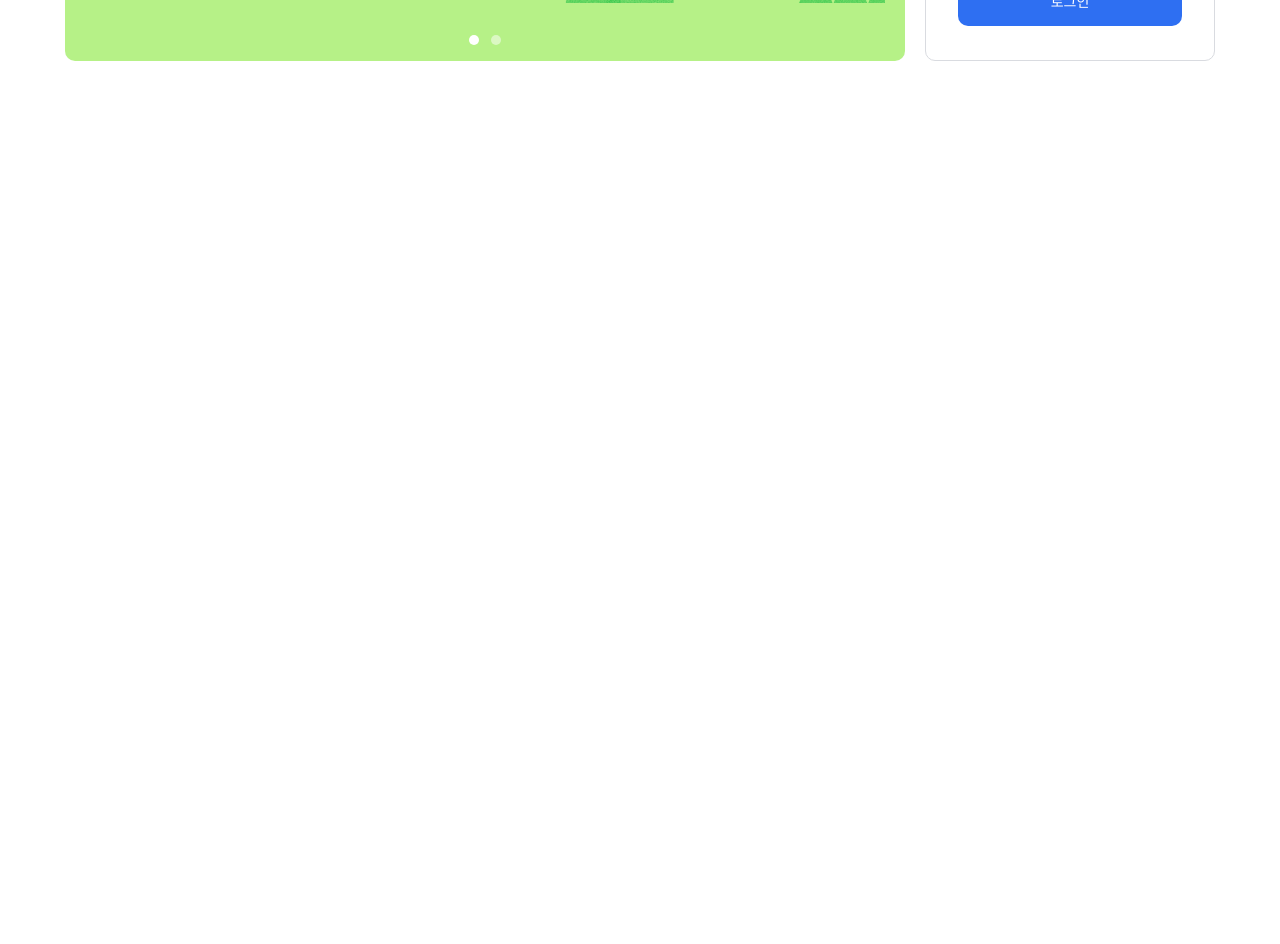
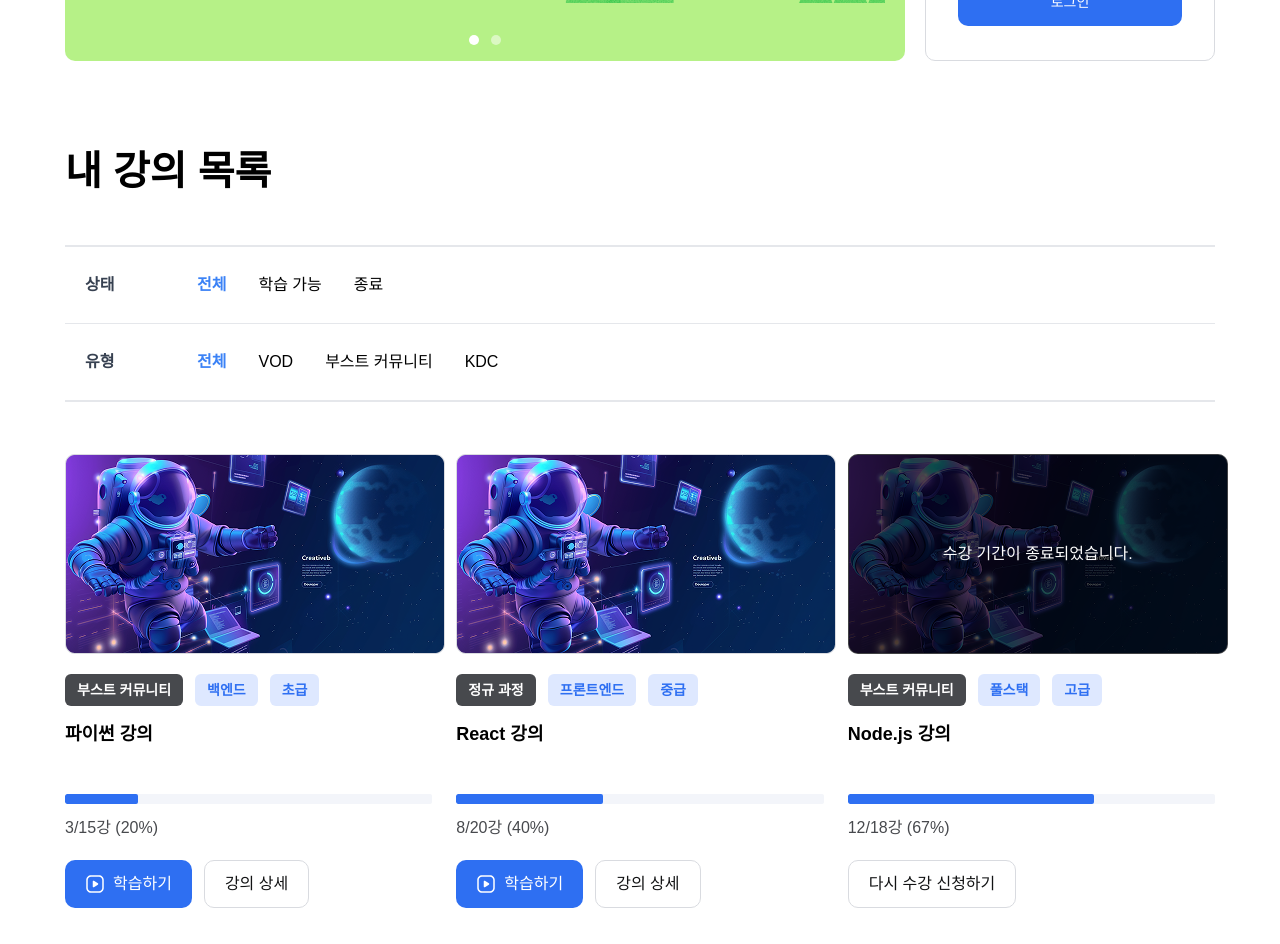
Before and after one commit to yeo-meme/weniversity-web, a React (Vite) app: page / in a window 1280 px wide. Shown: the part 400-1344 px from the top of the page. Before the commit the page ends 800 px from the top, so only its background shows below. Built offline with nearby package versions, Linux system fonts and the light colour scheme; a web font is replaced by a local one.

Commit message:
feat: 내 강의 목록 ui 구현
- 강의 목록 필터, 카드 컴포넌트 ui 작업
- 확인 차 main에 임시 적용

```diff
--- a/src/App.tsx
+++ b/src/App.tsx
@@ -6,6 +6,7 @@ import { logout } from "./auth/auth-slice.ts";
 import Header from "./components/header/header.tsx";
 import HeroSection from "./components/hero/hero-section.tsx";
 import LoginPage from "./page/login/login.tsx";
+import MyLectures from "./page/my-lectures/my-lectures.tsx";
 import "./index.css";
 
 function AppContent() {
@@ -47,6 +48,7 @@ function AppContent() {
           isLoggedIn={isAuthenticated}
           onLogin={() => setCurrentPage("login")}
         />
+        <MyLectures />
         <div className="mt-4 flex gap-4"></div>
       </main>
     </>
--- /dev/null
+++ b/src/components/lectures/lecture-card.tsx
@@ -0,0 +1,112 @@
+import React from "react";
+import { VideoIcon } from "../common/icon.tsx";
+
+interface Tag {
+  text: string;
+  type: "type" | "kind";
+}
+
+interface LectureCardProps {
+  thumbnailSrc: string;
+  thumbnailAlt?: string;
+  tags: Tag[];
+  title: string;
+  currentProgress: number;
+  totalLessons: number;
+  progressPercentage: number;
+  isExpired?: boolean;
+  onLearnClick?: () => void;
+  onDetailClick?: () => void;
+  onReapplyClick?: () => void;
+}
+
+const LectureCard: React.FC<LectureCardProps> = ({
+  thumbnailSrc,
+  thumbnailAlt = "강의 썸네일",
+  tags,
+  title,
+  currentProgress,
+  totalLessons,
+  progressPercentage,
+  isExpired = false,
+  onLearnClick,
+  onDetailClick,
+  onReapplyClick,
+}) => {
+  return (
+    <article className="lecture-card max-w-[380px] flex flex-col">
+      <div className="thumbnail-wrapper relative w-[380px] h-[200px] mb-5">
+        <img
+          src={thumbnailSrc}
+          className="thumbnail-img w-full h-full mb-0"
+          alt={thumbnailAlt}
+        />
+        {isExpired && (
+          <div className="end-overlay absolute top-0 left-0 flex items-center justify-center w-full h-full text-white bg-black/70 rounded-[10px] text-base font-medium">
+            수강 기간이 종료되었습니다.
+          </div>
+        )}
+      </div>
+
+      <div className="tag-wrap flex gap-3 mb-4">
+        {tags.map((tag, index) => (
+          <span
+            key={index}
+            className={`tag px-3 py-1.5 rounded-md text-sm font-semibold ${
+              tag.type === "type"
+                ? "tag-type text-white bg-[#47494d]"
+                : "tag-kind text-[#2e6ff2] bg-[#dee8ff]"
+            }`}
+          >
+            {tag.text}
+          </span>
+        ))}
+      </div>
+
+      <h3 className="lecture-title text-lg font-semibold mb-4 h-14 overflow-hidden leading-6">
+        <span className="line-clamp-2">{title}</span>
+      </h3>
+
+      <div className="progress-wrapper w-full h-2.5 mb-3 bg-[#f3f5fa] rounded-sm overflow-hidden">
+        <div
+          className="progress-fill h-full bg-[#2e6ff2] rounded-sm transition-all duration-300 ease-in-out"
+          style={{ width: `${progressPercentage}%` }}
+        />
+      </div>
+
+      <span className="progress-text mb-5 text-[#47494d]">
+        {currentProgress}/{totalLessons}강 ({progressPercentage}%)
+      </span>
+
+      <div className="lecture-btn-wrap flex gap-3">
+        {isExpired ? (
+          <button
+            className="lecture-btn flex gap-2 items-center border rounded-[10px] py-[11px] px-5 text-[#121314] bg-white border-[#d9dbe0] font-medium justify-center"
+            onClick={onReapplyClick}
+          >
+            다시 수강 신청하기
+          </button>
+        ) : (
+          <>
+            <button
+              className="lecture-btn flex gap-2 items-center border-none rounded-[10px] py-[11px] px-5 text-white bg-[#2e6ff2] font-medium"
+              onClick={onLearnClick}
+            >
+              <VideoIcon />
+              학습하기
+            </button>
+
+            <button
+              className="lecture-btn flex gap-2 items-center border rounded-[10px] py-[11px] px-5 text-[#121314] bg-white border-[#d9dbe0] font-medium"
+              onClick={onDetailClick}
+            >
+              강의 상세
+            </button>
+          </>
+        )}
+      </div>
+    </article>
+  );
+};
+
+export default LectureCard;
--- /dev/null
+++ b/src/components/lectures/lecture-filter.tsx
@@ -0,0 +1,34 @@
+import React from "react";
+
+interface LectureFilterProps {
+  label: string;
+  value: string;
+  isActive: boolean;
+  onClick: (value: string) => void;
+}
+
+const LectureFilter: React.FC<LectureFilterProps> = ({
+  label,
+  value,
+  isActive,
+  onClick,
+}) => {
+  const handleClick = () => {
+    onClick(value);
+  };
+
+  return (
+    <button
+      onClick={handleClick}
+      className={`flex items-center justify-center min-w-[70px] px-3 transition-colors ${
+        isActive
+          ? "text-blue-600 font-bold"
+          : " text-gray-500 hover:text-blue-600"
+      }`}
+    >
+      {label}
+    </button>
+  );
+};
+
+export default LectureFilter;
--- /dev/null
+++ b/src/page/my-lectures/my-lectures.tsx
@@ -0,0 +1,191 @@
+import React from "react";
+import LectureCard from "../../components/lectures/lecture-card.tsx";
+
+// 타입 정의
+interface Tag {
+  text: string;
+  type: "type" | "kind";
+}
+
+interface Lecture {
+  id: string;
+  thumbnailSrc: string;
+  tags: Tag[];
+  title: string;
+  currentProgress: number;
+  totalLessons: number;
+  progressPercentage: number;
+  isExpired: boolean;
+}
+
+interface FilterButtonProps {
+  label: string;
+  isActive: boolean;
+  onClick: () => void;
+}
+
+const MyLectures = () => {
+  // 필터 상태
+  const [selectedSubject, setSelectedSubject] = React.useState<string>("전체");
+  const [selectedStatus, setSelectedStatus] = React.useState<string>("전체");
+
+  // 강의 데이터
+  const lectures: Lecture[] = [
+    {
+      id: "1",
+      thumbnailSrc: "src/assets/OG.png",
+      tags: [
+        { text: "부스트 커뮤니티", type: "type" },
+        { text: "백엔드", type: "kind" },
+        { text: "초급", type: "kind" },
+      ],
+      title: "파이썬 강의",
+      currentProgress: 3,
+      totalLessons: 15,
+      progressPercentage: 20,
+      isExpired: false,
+    },
+    {
+      id: "2",
+      thumbnailSrc: "src/assets/OG.png",
+      tags: [
+        { text: "정규 과정", type: "type" },
+        { text: "프론트엔드", type: "kind" },
+        { text: "중급", type: "kind" },
+      ],
+      title: "React 강의",
+      currentProgress: 8,
+      totalLessons: 20,
+      progressPercentage: 40,
+      isExpired: false,
+    },
+    {
+      id: "3",
+      thumbnailSrc: "src/assets/OG.png",
+      tags: [
+        { text: "부스트 커뮤니티", type: "type" },
+        { text: "풀스택", type: "kind" },
+        { text: "고급", type: "kind" },
+      ],
+      title: "Node.js 강의",
+      currentProgress: 12,
+      totalLessons: 18,
+      progressPercentage: 67,
+      isExpired: true,
+    },
+  ];
+
+  // 필터 옵션
+  const statusOptions = ["전체", "학습 가능", "종료"] as const;
+  const subjectOptions = ["전체", "VOD", "부스트 커뮤니티", "KDC"] as const;
+
+  // 필터링
+  const filteredLectures = lectures.filter((lecture) => {
+    const subjectMatch =
+      selectedSubject === "전체" ||
+      lecture.tags.some((tag) => tag.text === selectedSubject);
+
+    const statusMatch =
+      selectedStatus === "전체" ||
+      (selectedStatus === "학습 가능" && !lecture.isExpired) ||
+      (selectedStatus === "종료" && lecture.isExpired);
+
+    return subjectMatch && statusMatch;
+  });
+
+  // 필터 버튼
+  const FilterButton: React.FC<FilterButtonProps> = ({
+    label,
+    isActive,
+    onClick,
+  }) => (
+    <span
+      className={`px-3 py-1.5 text-base cursor-pointer ${
+        isActive ? "text-blue-500 font-bold" : "text-black"
+      }`}
+      onClick={onClick}
+    >
+      {label}
+    </span>
+  );
+
+  // 이벤트 핸들러
+  const handleLearnClick = () => {
+    console.log("학습하기");
+  };
+
+  const handleDetailClick = () => {
+    console.log("상세보기");
+  };
+
+  const handleReapplyClick = () => {
+    console.log("재수강");
+  };
+
+  return (
+    <div className="flex flex-col gap-5 p-5 max-[834px]:p-4 max-[834px]:gap-4 max-[834px]:flex-col mt-[40px]">
+      <h2 className="text-[40px] font-bold mb-6">내 강의 목록</h2>
+
+      {/* 필터 섹션 */}
+      <div className="border-y-2 border-gray-200 mb-8">
+        {/* 상태 필터 */}
+        <div className="flex items-center p-5 border-b border-gray-200">
+          <h3 className="font-bold text-gray-700 mr-5 w-20">상태</h3>
+          <div className="flex flex-wrap gap-2">
+            {statusOptions.map((status) => (
+              <FilterButton
+                key={status}
+                label={status}
+                isActive={selectedStatus === status}
+                onClick={() => setSelectedStatus(status)}
+              />
+            ))}
+          </div>
+        </div>
+
+        {/* 유형 필터 */}
+        <div className="flex items-center p-5">
+          <h3 className="font-bold text-gray-700 mr-5 w-20">유형</h3>
+          <div className="flex flex-wrap gap-2">
+            {subjectOptions.map((subject) => (
+              <FilterButton
+                key={subject}
+                label={subject}
+                isActive={selectedSubject === subject}
+                onClick={() => setSelectedSubject(subject)}
+              />
+            ))}
+          </div>
+        </div>
+      </div>
+
+      {/* 강의 목록 */}
+      <div className="grid grid-cols-1 md:grid-cols-2 lg:grid-cols-3 gap-6">
+        {filteredLectures.map((lecture) => (
+          <LectureCard
+            key={lecture.id}
+            thumbnailSrc={lecture.thumbnailSrc}
+            tags={lecture.tags}
+            title={lecture.title}
+            currentProgress={lecture.currentProgress}
+            totalLessons={lecture.totalLessons}
+            progressPercentage={lecture.progressPercentage}
+            isExpired={lecture.isExpired}
+            onLearnClick={handleLearnClick}
+            onDetailClick={handleDetailClick}
+            onReapplyClick={handleReapplyClick}
+          />
+        ))}
+      </div>
+
+      {/* 빈 결과 */}
+      {filteredLectures.length === 0 && (
+        <div className="text-center py-12">
+          <p className="text-gray-500">조건에 맞는 강의가 없습니다.</p>
+        </div>
+      )}
+    </div>
+  );
+};
+
+export default MyLectures;
```
